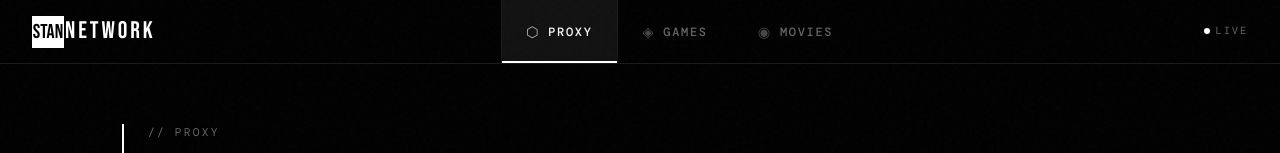
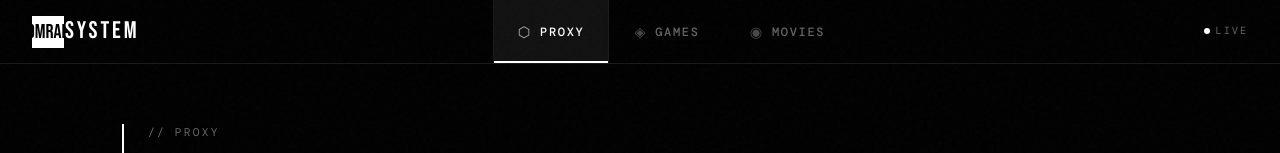
Before and after one commit to vamp17384-ops/StanNetwork, a React (Vite) app: page / in a window 1280 px wide. Shown: the top 153 px of the page. Built offline with nearby package versions, Linux system fonts and the light colour scheme; a web font is replaced by a local one.

Commit message:
Update Navbar.jsx

```diff
--- a/src/components/Navbar.jsx
+++ b/src/components/Navbar.jsx
@@ -10,8 +10,8 @@ export default function Navbar({ activeTab, onTabChange }) {
   return (
     <header className={styles.header}>
       <div className={styles.logo}>
-        <span className={styles.logoMark}>Stan</span>
-        <span className={styles.logoText}>Network</span>
+        <span className={styles.logoMark}>Comrade</span>
+        <span className={styles.logoText}>System</span>
       </div>
 
       <nav className={styles.nav} role="navigation" aria-label="Main tabs">
```
